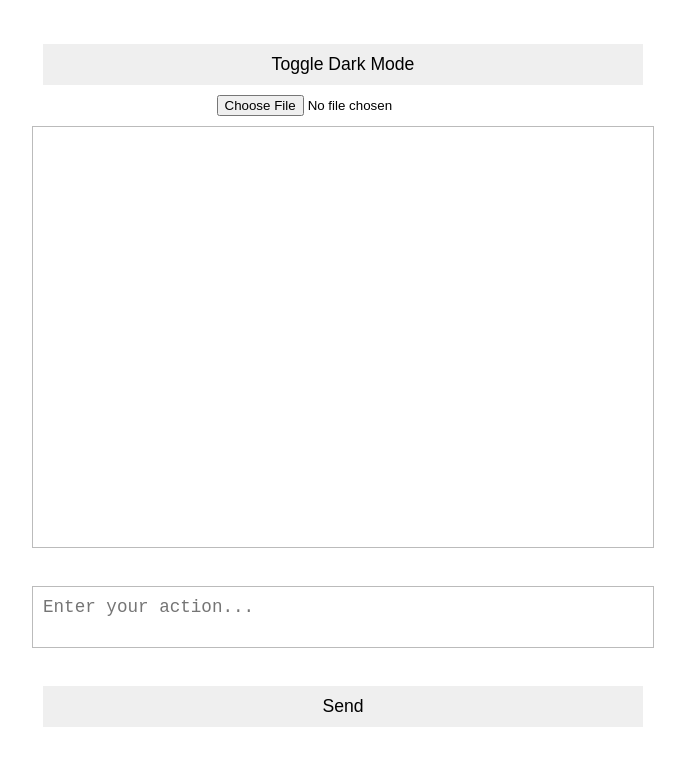
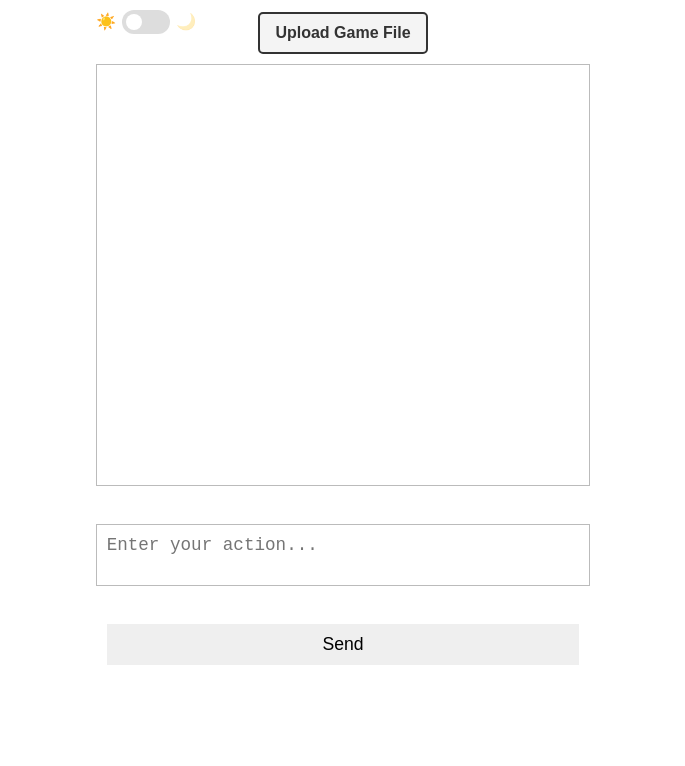
Before and after one commit to ordehi/texty, a plain HTML site: page index.html in a window 1280 px wide. Shown: the whole page, without its empty margins (297-982 px from the left). Drawn offline with Linux system fonts and the light colour scheme.

Commit message:
add dark mode toggle saving

```diff
--- a/index.html
+++ b/index.html
@@ -8,8 +8,23 @@
   </head>
 
   <body>
-    <button id="toggleDarkMode">Toggle Dark Mode</button>
-    <input type="file" id="gameFileInput" />
+    <main>
+      <div class="theme-switch-wrapper">
+        <label class="theme-switch" for="theme-checkbox">
+          <input type="checkbox" id="theme-checkbox" />
+          <div class="slider round">
+            <span class="icon sun">☀️</span>
+            <span class="icon moon">🌙</span>
+          </div>
+        </label>
+      </div>
+
+      <label for="gameFileInput" id="uploadLabel" class="custom-file-upload">
+        Upload Game File
+      </label>
+      <input type="file" id="gameFileInput" accept=".json" />
+      <div id="fileName"></div>
+
       <textarea id="outputArea" rows="20" cols="60" readonly></textarea>
       <br />
       <textarea
@@ -20,14 +35,31 @@
       ></textarea>
       <br />
       <button onclick="processInput()">Send</button>
+    </main>
 
     <script src="./scripts/game.js" type="module"></script>
     <script>
-      const toggleButton = document.getElementById('toggleDarkMode');
-      const body = document.body;
+      const darkModeToggle = document.getElementById('theme-checkbox');
 
-      toggleButton.addEventListener('click', () => {
-        body.classList.toggle('dark-mode');
+      darkModeToggle.addEventListener('change', function () {
+        if (this.checked) {
+          document.body.classList.add('dark-mode');
+          localStorage.setItem('dark-mode', 'dark');
+        } else {
+          document.body.classList.remove('dark-mode');
+          localStorage.setItem('dark-mode', 'light');
+        }
+      });
+
+      document.addEventListener('DOMContentLoaded', () => {
+        const savedTheme = localStorage.getItem('dark-mode');
+
+        if (savedTheme === 'dark') {
+          document.body.classList.add('dark-mode');
+          darkModeToggle.checked = true;
+        } else if (savedTheme === 'light') {
+          document.body.classList.remove('dark-mode');
+        }
       });
     </script>
   </body>
--- a/scripts/game.js
+++ b/scripts/game.js
@@ -128,7 +128,14 @@ function initGameFromJSON(gameData) {
   renderGameState();
 }
 
-document.getElementById('gameFileInput').addEventListener('change', (event) => {
+const gameFileInput = document.getElementById('gameFileInput');
+const fileNameDisplay = document.getElementById('fileName');
+
+gameFileInput.addEventListener('change', function (event) {
+  if (this.files && this.files.length > 0) {
+    fileNameDisplay.textContent = `Selected: ${this.files[0].name}`;
+  }
+
   const file = event.target.files[0];
   const reader = new FileReader();
 
--- a/styles/main.css
+++ b/styles/main.css
@@ -1,6 +1,19 @@
 body {
   font-family: 'Arial', sans-serif;
   transition: background-color 0.3s ease, color 0.3s ease;
+}
+
+body, html {
+  height: 100%;
+  margin: 0;
+  display: flex;
+  justify-content: center;
+}
+
+main {
+  position: relative;
+  width: 80%;
+  max-width: 800px; /* This can be adjusted based on your requirements */
   display: flex;
   flex-direction: column;
   align-items: center;
@@ -8,11 +21,12 @@ body {
   box-sizing: border-box;
 }
 
+
 textarea,
 button {
   margin: 10px 0;
   padding: 10px;
-  width: 80%;
+  width: 100%;
   max-width: 600px;
   font-size: 1.1rem;
   transition: background-color 0.3s ease, color 0.3s ease;
@@ -48,3 +62,112 @@ button.dark-mode, .dark-mode textarea {
 .dark-mode button:hover {
   background-color: #383838;  /* Slightly lighter on hover for better UX */
 }
+
+#gameFileInput {
+  display: none;
+}
+
+.custom-file-upload {
+  padding: 10px 15px;
+  border: 2px solid #333;
+  border-radius: 5px;
+  display: inline-block;
+  cursor: pointer;
+  background-color: #f4f4f4;
+  font-weight: bold;
+  color: #333;
+  text-align: center;
+}
+
+.custom-file-upload:hover {
+  background-color: #e4e4e4;
+}
+
+.theme-switch-wrapper {
+  position: absolute;
+  top: 10px;  /* Adjust based on where you want it to sit from the top edge */
+  left: 28px; /* Adjust based on where you want it to sit from the left edge */
+}
+
+
+.theme-switch {
+  display: inline-block;
+  height: 24px;
+  position: relative;
+  width: 48px;
+}
+
+.theme-switch input {
+  display: none;
+}
+
+.slider {
+  background-color: #ddd;
+  bottom: 0;
+  cursor: pointer;
+  left: 0;
+  position: absolute;
+  right: 0;
+  top: 0;
+  transition: .4s;
+}
+
+.slider:before {
+  background-color: #fff;
+  bottom: 4px;
+  content: "";
+  height: 16px;
+  left: 4px;
+  position: absolute;
+  transition: .4s;
+  width: 16px;
+}
+
+input:checked + .slider {
+  background-color: #444;
+}
+
+input:checked + .slider:before {
+  transform: translateX(24px);
+}
+
+.slider:before {
+  z-index: 2;
+}
+
+.slider.round {
+  border-radius: 34px;
+}
+
+.slider.round:before {
+  border-radius: 50%;
+}
+
+.icon {
+  position: absolute;
+  font-size: 16px;
+  top: 50%;
+  transform: translateY(-50%);
+  z-index: 1;
+  width: 24px; /* Match the slider's height */
+  text-align: center;
+  line-height: 24px;
+}
+
+.icon.sun {
+  left: -28px;  /* This will place it just to the left of the slider */
+  opacity: 1;
+}
+
+.icon.moon {
+  right: -28px;  /* This will place it just to the right of the slider */
+  opacity: 0.3;
+}
+
+input:checked + .slider .icon.sun {
+  opacity: 0.3;
+}
+
+input:checked + .slider .icon.moon {
+  opacity: 1;
+}
```
Lines whose indentation alone changed are shown as unchanged.
